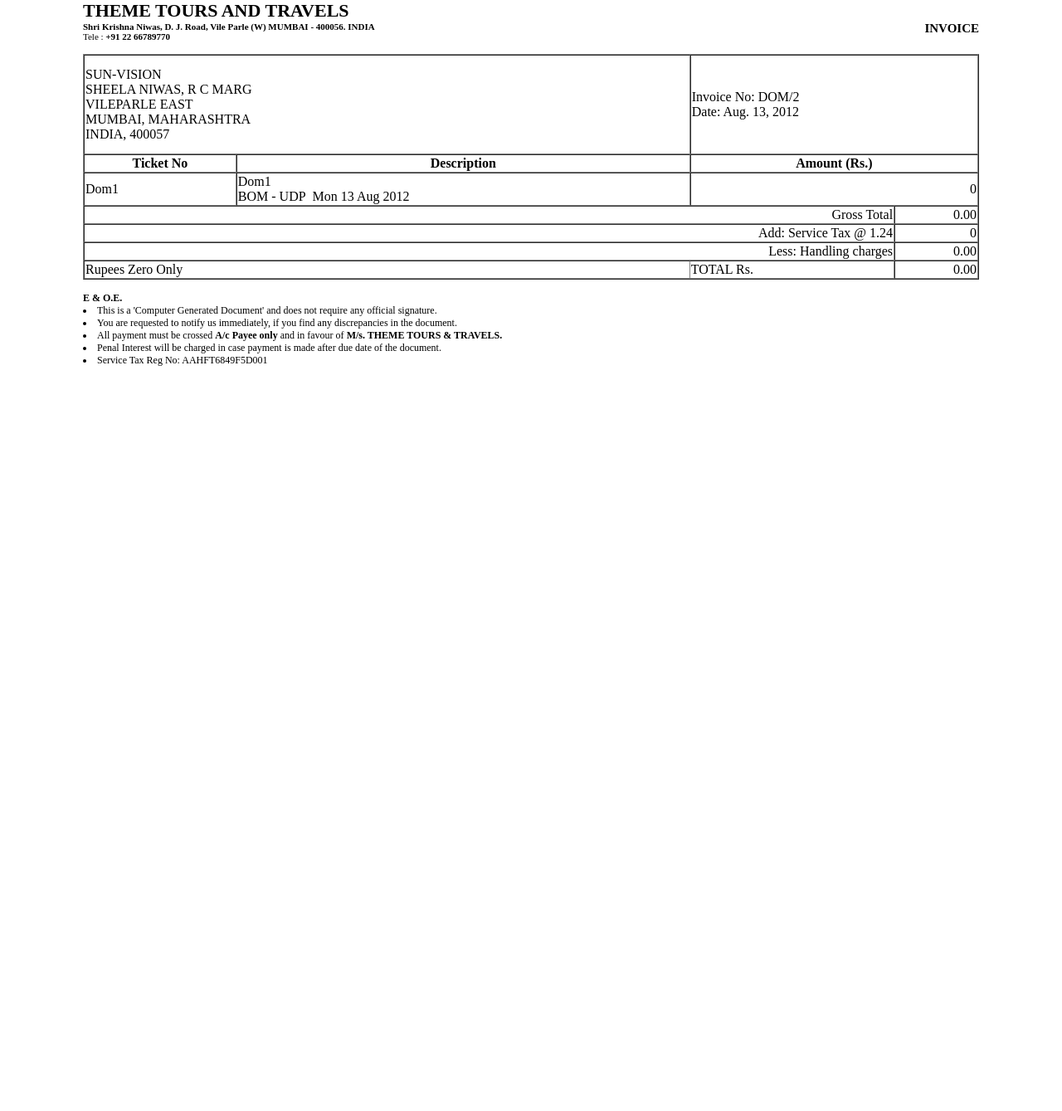
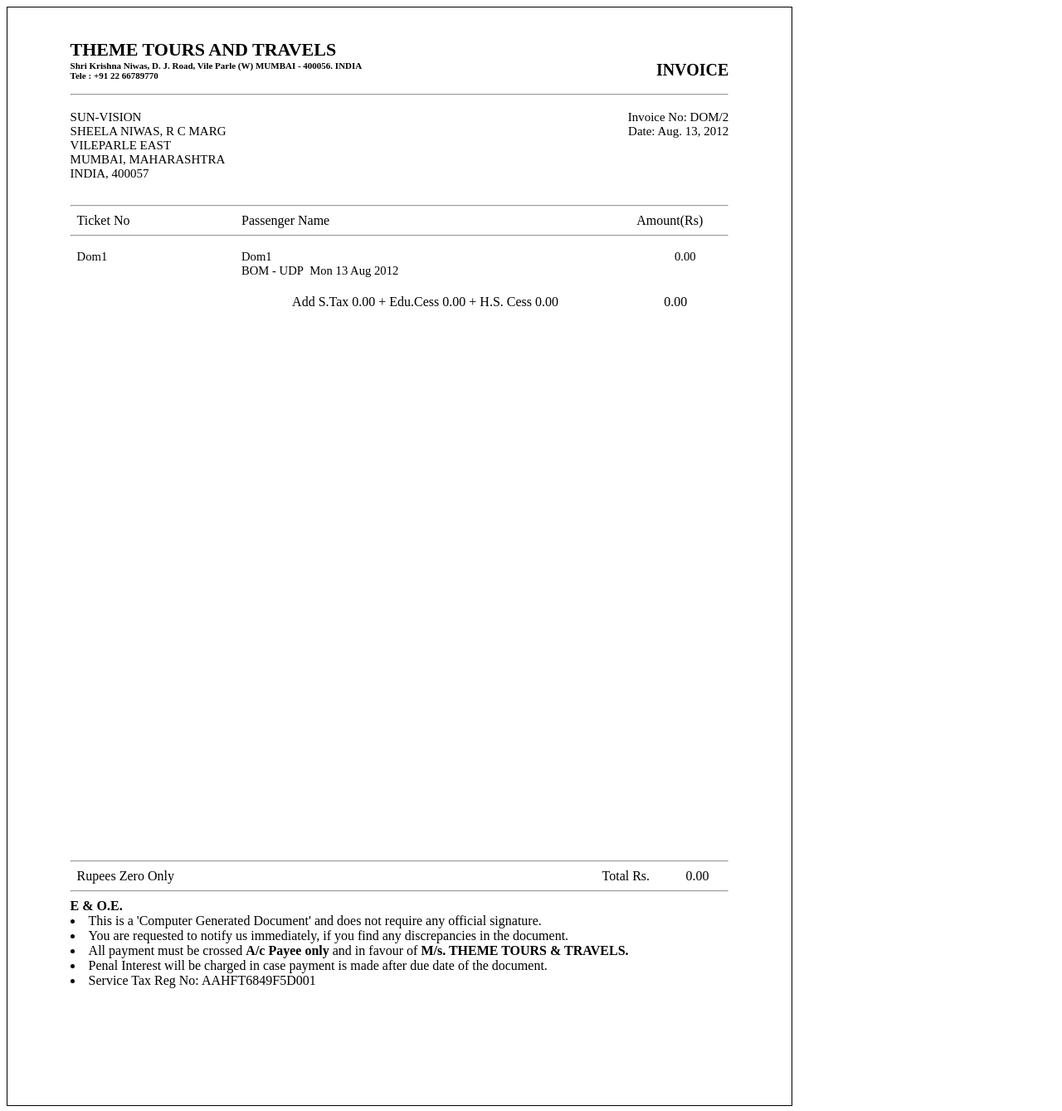
Before and after one commit to jileshl/themetours, a Django app: page /print/airsales/2 in a window 1280 px wide. Shown: the whole page at 83% size. Before the commit the page ends 441 px from the top, so only its background shows below. Run offline with Django 3.2, Linux system fonts and the light colour scheme; data comes from the database, SQL or seed files in the repository; parts of the project's set-up code (start-up, migrations or seed data) failed here and were passed over.

Commit message:
Issue 7: Enh in Print Bill Adding Page Size and adding print_airsales2.html in a div format

```diff
--- a/templates/themetours/airsales.html
+++ b/templates/themetours/airsales.html
@@ -277,7 +277,7 @@
 
 	if ('Print' == event.target.innerHTML) {
 	    var aData = sTable.fnGetData(event.target.parentNode.parentNode);
-	    window.open('/print/airsales/'+aData[0], "Print Bill", "scrollbars=yes,menubar=no,fullscreen=no,height=600,width=920", false);
+	    window.open('/print/airsales/'+aData[0], "Print Bill", "scrollbars=yes,menubar=no,fullscreen=no,height=600,width=1000", false);
 	    return;
 	}
 
--- a/templates/themetours/print_airsales.html
+++ b/templates/themetours/print_airsales.html
@@ -3,6 +3,8 @@
     body {
 	display:block;
 	margin:0 100px auto; /* for the rest */
+	height: 420mm;
+	width: 297mm;
     }
 
     .page {
--- /dev/null
+++ b/templates/themetours/print_airsales2.html
@@ -0,0 +1,227 @@
+<html>
+  <style>
+    body {
+	display:block;
+	font-size: 12pt;
+	height: 350mm;
+	width: 250mm;
+    }
+
+    .print {
+	height:100%;
+	width: 100%;
+        border: 1px solid;
+    }
+
+    .content {
+        margin: 10mm 20mm;
+    }
+
+    .header {
+	font-size:22px;
+	font-weight:bold;
+    }
+
+    .subHeader, .invoiceInfo {
+	font-size:11px;
+	display:inline;
+    }
+
+    .subHeader-right, .invoiceInfo-right {
+	text-align:right;
+        width:30%;
+        position:relative;
+        float: right;
+	font-size: 15px;
+    }
+
+    .subHeader-right {
+        font-size:20px;
+        font-weight:bold;
+    }
+
+    .invoiceInfo-left {
+	font-size: 15px;
+    }
+
+    .subHeader-left, .invoiceInfo-left {
+	text-align:left;
+        position:relative;
+        width:70%;
+        float: left;
+    }
+
+    .bill {
+        display:block;
+        height: 60%;
+        width: 100%;
+        float: left;
+    }
+
+    .billInfo, .billInfo-item {
+        margin-top:3px;
+        display:inline;
+        width: 100%;
+	float: left;
+    }
+
+    .billInfo-item {
+       padding-top:5px;
+       font-size: 11pt;
+    }
+
+    .ticketNo {
+        width: 25%;
+        padding-left: 8px;
+	float: left;
+    }
+
+    .passenger-name {
+        width: 60%;
+	float: left;
+    }
+
+    .calculation label {
+       text-align: left;
+    }
+
+    .calculation, .footer-total-label  {
+        width: 9%;
+    }
+
+    .calculation, .footer-total-label {
+	float: left;
+        text-align: right;
+    }
+
+    .bill-tax, .bill-footer, .footer {
+        width: 100%;
+	float: left;
+    }
+
+    .bill-tax {
+	padding-top: 20px;
+    }
+
+    .bill-tax-label {
+	text-align: left;
+	float: right;
+	width: 60%;
+	padding-right: 50px;
+    }
+
+    .bill-tax-total {
+	float: right;
+        text-align: right;
+    }
+
+    .numToWord {
+        width: 78%;
+        padding-left: 8px;
+	float:left;
+	text-align:left;
+    }
+  </style>
+<body>
+  <div class="print">
+    <div class="content">
+      <div class="header">
+	<label>THEME TOURS AND TRAVELS</label>
+	<div class="subHeader" >
+	  <div class="subHeader-left">
+	    <strong>Shri Krishna Niwas, D. J. Road, Vile Parle (W) MUMBAI - 400056. INDIA</strong> <br />
+	    Tele : <strong>+91 22 66789770</strong>
+	  </div>
+	  <div class="subHeader-right">INVOICE</div>
+	</div>
+      </div>
+      <div class="invoiceInfo">
+	<div> <br/> &nbsp; <hr /> <br/></div>
+	<div class="invoiceInfo-left">
+	  {{ client.display_name }}<br />
+	  {{ client.address_line1 }}<br />
+	  {{ client.address_line2 }}<br />
+	  {{ client.city }}, {{ client.state }}<br />
+	  {{ client.country }}, {{ client.zip }}<br />
+	</div>
+	<div class="invoiceInfo-right">
+	  <div> Invoice No: {{ sale.sales_transaction_no }} </div>
+	  <div> Date: {{ sale.sales_date }} </div>
+	</div>
+      </div>
+
+      <div class="bill">
+	<div class="billInfo">
+	  &nbsp; <hr />
+	  <div class="ticketNo"><label>Ticket No</label></div>
+	  <div class="passenger-name"><label>Passenger Name</label></div>
+	  <div class="calculation"><label>Amount(Rs)</label></div>
+	  &nbsp; <hr />
+	</div>
+	{% for pax in paxInfo %}
+	<div class="billInfo-item">
+	  <div class="ticketNo">{{ pax.transaction_no }}</div>
+	  <div class="passenger-name">
+	    {{ pax.pax_name }} <br />
+	    {{pax.sector_from1 }} - {{ pax.sector_to1}}&nbsp;{{pax.airline_name1}}&nbsp;{{pax.travel_date1|date:"D d M Y"}}
+
+	    {% if pax.sector_from2 %}
+	    <br /> {{ pax.sector_from2 }} - {{ pax.sector_to2 }}&nbsp;{{ pax.airline_name2 }}&nbsp;{{pax.travel_date2|date:"D d M Y"}}
+	    {% endif %}
+
+	    {% if pax.sector_from3 %}
+	    <br /> {{ pax.sector_from3 }} - {{ pax.sector_to3 }}&nbsp;{{ pax.airline_name3 }}&nbsp;{{pax.travel_date3|date:"D d M Y"}}
+	    {% endif %}
+
+	    {% if pax.sector_from4 %}
+	    <br /> {{ pax.sector_from4 }} - {{ pax.sector_to4 }}&nbsp;{{ pax.airline_name4 }}&nbsp;{{pax.travel_date4|date:"D d M Y"}}
+	    {% endif %}
+
+	    {% if pax.sector_from5 %}
+	    <br /> {{ pax.sector_from5 }} - {{ pax.sector_to5 }}&nbsp;{{ pax.airline_name5 }}&nbsp;{{pax.travel_date5|date:"D d M Y"}}
+	    {% endif %}
+
+	    {% if pax.sector_from6 %}
+	    <br /> {{ pax.sector_from6 }} - {{ pax.sector_to6 }}&nbsp;{{ pax.airline_name6 }}&nbsp;{{pax.travel_date6|date:"D d M Y"}}
+	    {% endif %}
+	  </div>
+	  <div class="calculation">
+	    {% if 1 == forloop.counter %}
+	    {{ pax.basic_fare|add:pax.airline_taxes|add:sale.additional_service_charge|floatformat:2 }}
+	    {% else %}
+	    {{ pax.basic_fare|add:pax.airline_taxes|floatformat:2}}
+	    {% endif %}
+	  </div>
+	</div>
+	{% endfor %}
+	<div class="bill-tax">
+	<div class="bill-tax-label">
+	Add S.Tax {{sale.service_tax|floatformat:2}} + Edu.Cess {{ sale.education_cess|floatformat:2}} + H.S. Cess {{ sale.higher_secondary|floatformat:2 }}
+	<div class="bill-tax-total"> {{ tax|add:sale.round_off|floatformat:2 }}</div>
+	</div>
+	</div>
+      </div>
+
+      <div class="bill-footer">
+	&nbsp;<hr />
+	<div class="numToWord">
+	  {% load numToword %}
+	  {{ sale.total|numToINR }}
+	</div>
+	<div class="footer-total-label"> Total Rs.</div>
+	<div class="calculation"> {{ sale.total|floatformat:2 }} </div>
+	&nbsp;<hr />
+      </div>
+
+      <div class="footer">
+	<strong>E & O.E. </strong><br />
+	<li>This is a 'Computer Generated Document' and does not require any official signature.</li>
+	<li>You are requested to notify us immediately, if you find any discrepancies in the document. </li>
+	<li>All payment must be crossed <strong>A/c Payee only</strong> and in favour of <b>M/s. THEME TOURS &amp; TRAVELS.</b></li>
+	<li>Penal Interest will be charged in case payment is made after due date of the document. </li>
+	<li>Service Tax Reg No: AAHFT6849F5D001</li>
+      </div>
+    </div>
+  </div>
+</body>
+</html>
--- a/themetours/views.py
+++ b/themetours/views.py
@@ -526,7 +526,7 @@ def print_airsales(request, id):
 
     gross = gross + saleModel.additional_service_charge
     gross_tax = saleModel.service_tax + saleModel.education_cess + saleModel.higher_secondary
-    return render(request, 'themetours/print_airsales.html', {'client':saleModel.client,
+    return render(request, 'themetours/print_airsales2.html', {'client':saleModel.client,
                                                               'sale':saleModel,
                                                               'paxInfo': paxInfo,
                                                               'gross': gross,
```
